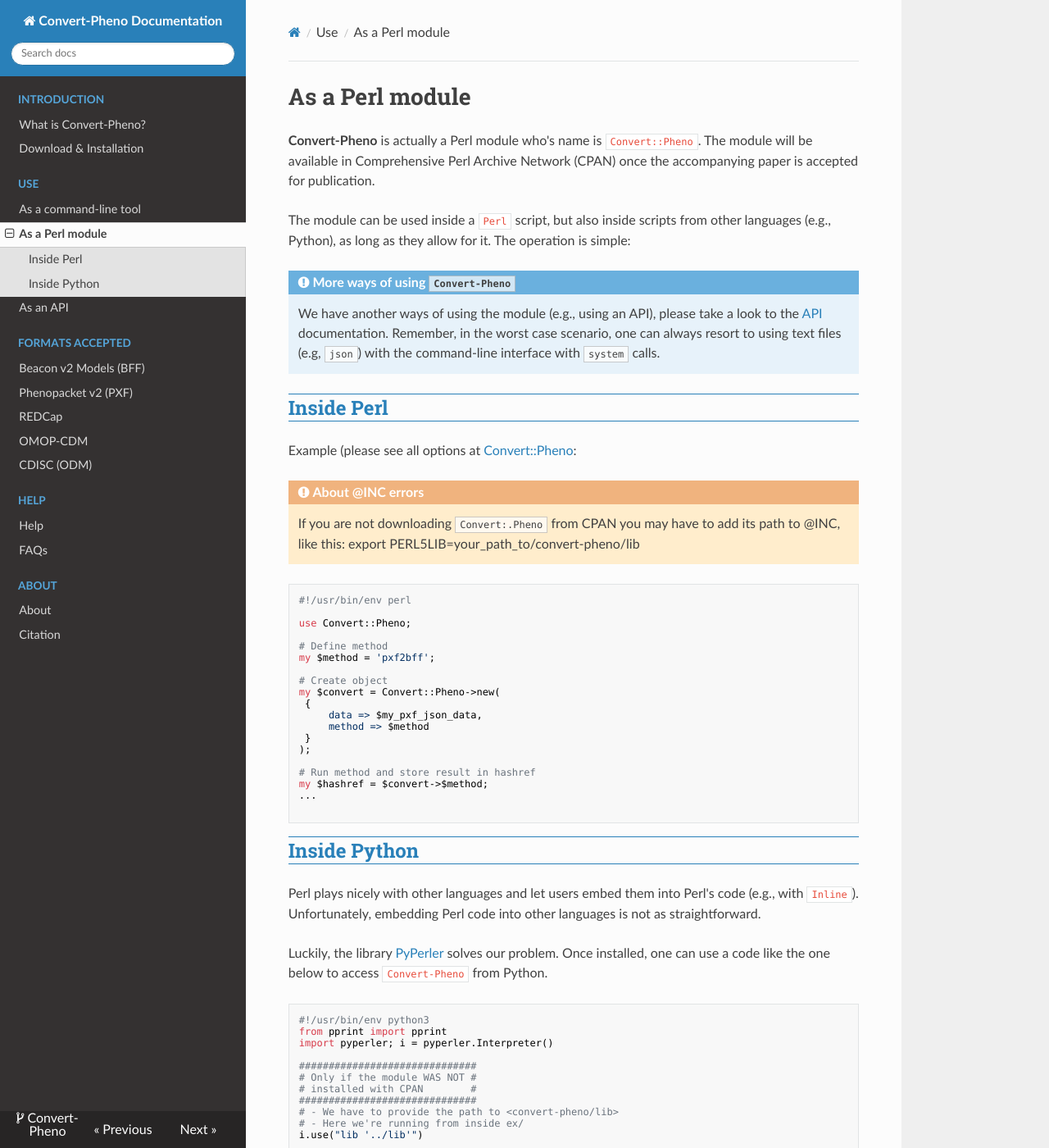
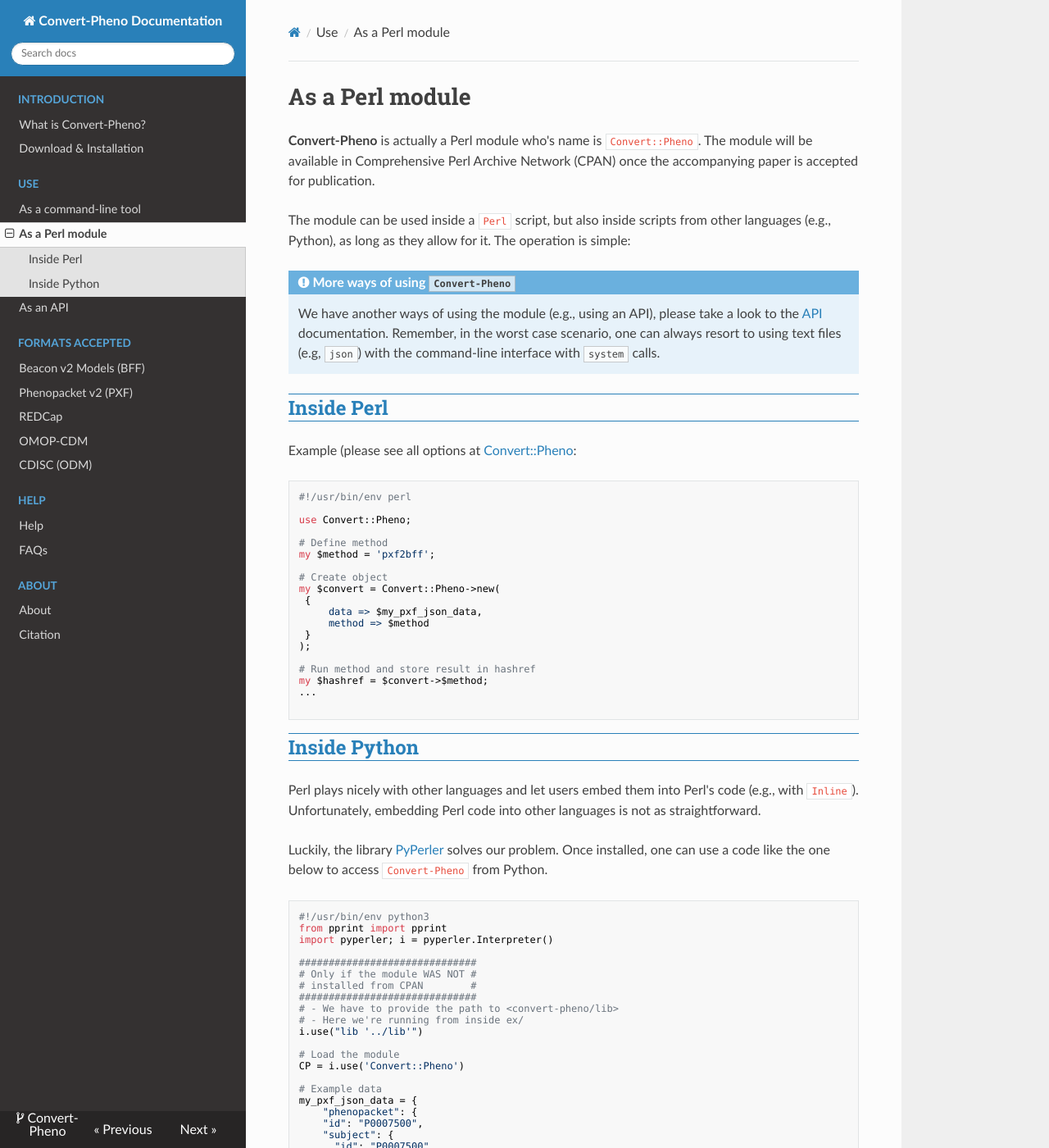
Before and after one commit to CNAG-Biomedical-Informatics/convert-pheno, an MkDocs documentation site: the page built from docs/use-as-a-perl-module.md, in a window 1280 px wide and 1400 px high. Shown: the whole window at 82% size. Built offline with MkDocs 1.6.1, drawn with Linux system fonts in a browser that asks for light colours; nearby versions of some CDN libraries.

Commit message:
Source commit

````diff
--- a/docs/use-as-a-perl-module.md
+++ b/docs/use-as-a-perl-module.md
@@ -12,10 +12,6 @@
 ## Inside Perl
 
 Example (please see all options at [Convert::Pheno](https://metacpan.org/pod/Convert%3A%3APheno):
-
-!!! Warning "About @INC errors"
-    If you are not downloading `Convert:.Pheno` from CPAN you may have to add its path to @INC, like this:
-    export PERL5LIB=your_path_to/convert-pheno/lib
 
 ```Perl
 #!/usr/bin/env perl
@@ -51,7 +47,7 @@
 
 ##############################
 # Only if the module WAS NOT #
-# installed with CPAN        #
+# installed from CPAN        #
 ##############################
 # - We have to provide the path to <convert-pheno/lib>
 # - Here we're running from inside ex/
````
